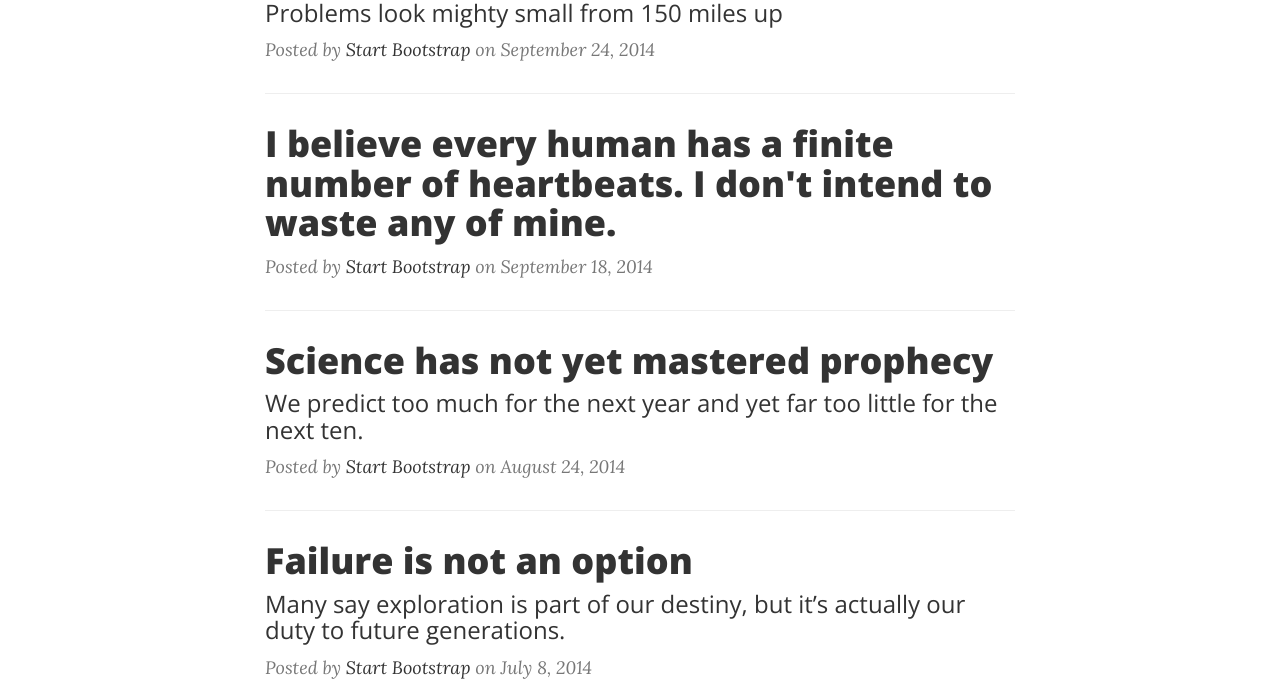
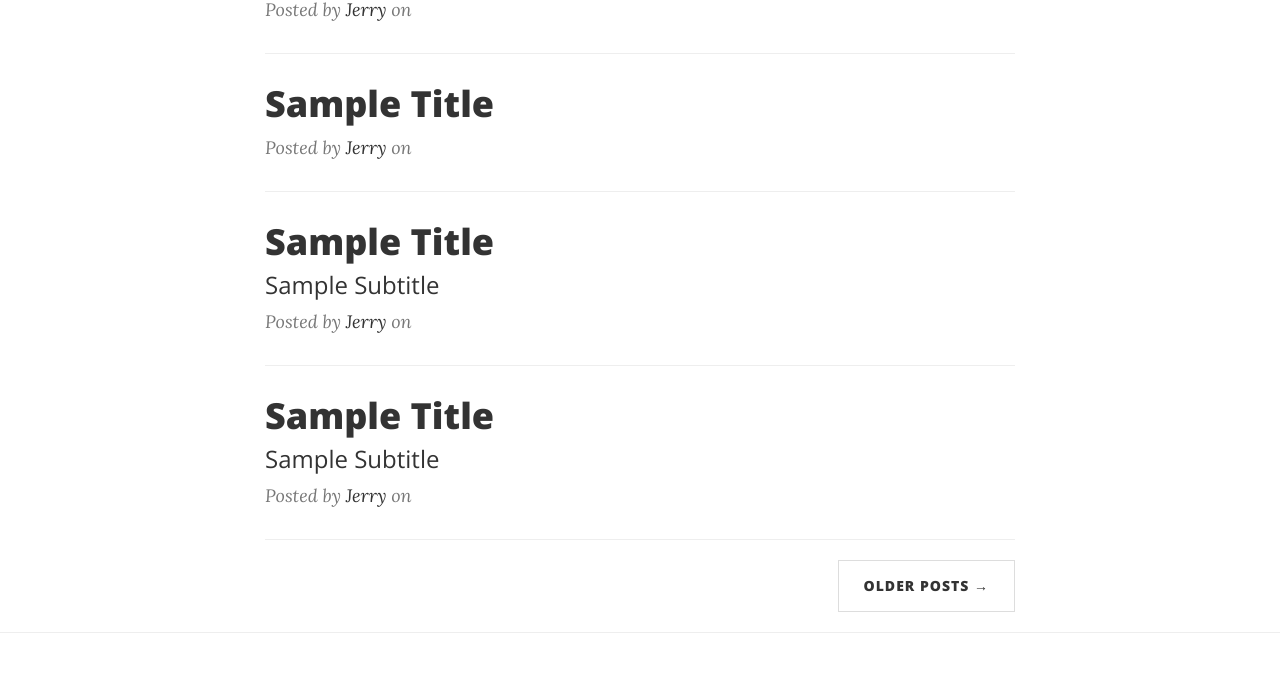
Before and after one commit to ArchitC/panzerpeach.github.io, a website: page index.html in a window 1280 px wide. Shown: the part 618-1315 px from the top of the page. Drawn offline with nearby package versions, Linux system fonts and the light colour scheme.

Commit message:
copyright and samples

```diff
--- a/index.html
+++ b/index.html
@@ -90,46 +90,46 @@
                 <div class="post-preview">
                     <a href="post.html">
                         <h2 class="post-title">
-                            Man must explore, and this is exploration at its greatest
+                            Sample Title
                         </h2>
                         <h3 class="post-subtitle">
-                            Problems look mighty small from 150 miles up
+                            Sample Subtitle
                         </h3>
                     </a>
-                    <p class="post-meta">Posted by <a href="#">Start Bootstrap</a> on September 24, 2014</p>
+                    <p class="post-meta">Posted by <a href="#">Jerry</a> on </p>
                 </div>
                 <hr>
                 <div class="post-preview">
                     <a href="post.html">
                         <h2 class="post-title">
-                            I believe every human has a finite number of heartbeats. I don't intend to waste any of mine.
+                            Sample Title
                         </h2>
                     </a>
-                    <p class="post-meta">Posted by <a href="#">Start Bootstrap</a> on September 18, 2014</p>
+                    <p class="post-meta">Posted by <a href="#">Jerry</a> on </p>
                 </div>
                 <hr>
                 <div class="post-preview">
                     <a href="post.html">
                         <h2 class="post-title">
-                            Science has not yet mastered prophecy
+                            Sample Title
                         </h2>
                         <h3 class="post-subtitle">
-                            We predict too much for the next year and yet far too little for the next ten.
+                            Sample Subtitle
                         </h3>
                     </a>
-                    <p class="post-meta">Posted by <a href="#">Start Bootstrap</a> on August 24, 2014</p>
+                    <p class="post-meta">Posted by <a href="#">Jerry</a> on </p>
                 </div>
                 <hr>
                 <div class="post-preview">
                     <a href="post.html">
                         <h2 class="post-title">
-                            Failure is not an option
+                            Sample Title
                         </h2>
                         <h3 class="post-subtitle">
-                            Many say exploration is part of our destiny, but it’s actually our duty to future generations.
+                            Sample Subtitle
                         </h3>
                     </a>
-                    <p class="post-meta">Posted by <a href="#">Start Bootstrap</a> on July 8, 2014</p>
+                    <p class="post-meta">Posted by <a href="#">Jerry</a> on </p>
                 </div>
                 <hr>
                 <!-- Pager -->
@@ -175,7 +175,7 @@
                             </a>
                         </li>
                     </ul>
-                    <p class="copyright text-muted">Copyright &copy; Your Website 2016</p>
+                    <p class="copyright text-muted">Copyright &copy; Jerry Miao 2017</p>
                 </div>
             </div>
         </div>
```
